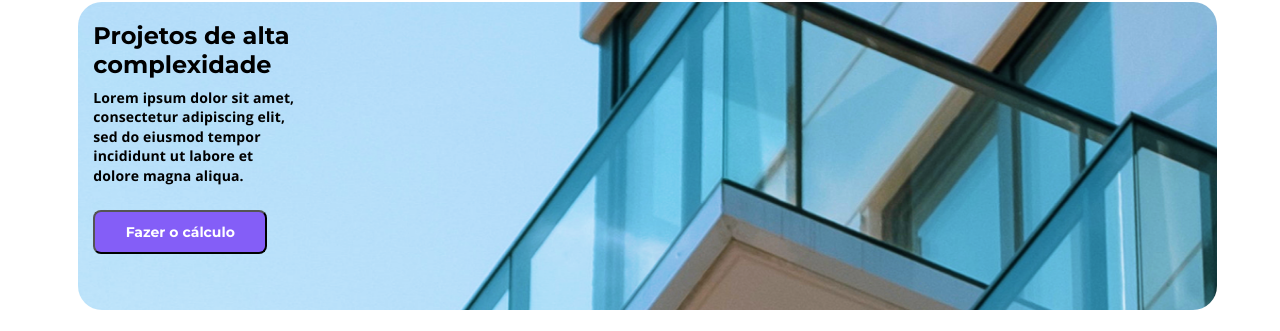
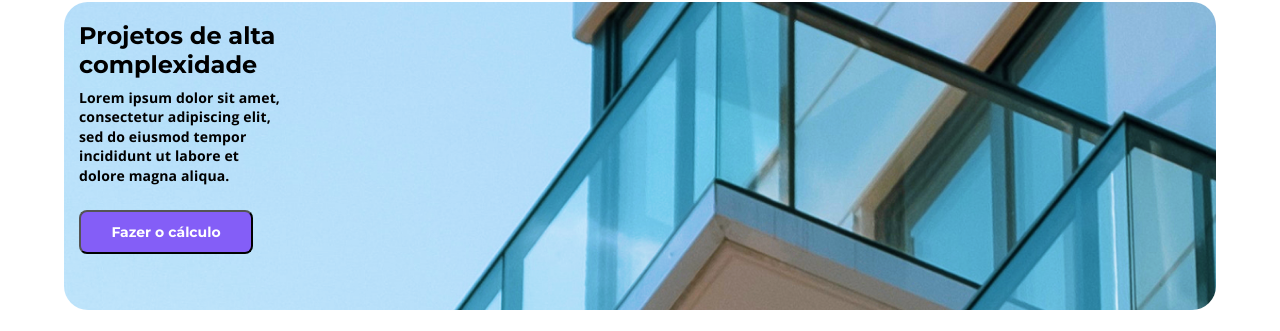
Before and after one commit to Dlima15/DeisgnSystem, a plain HTML site: page home-mobile.html in a window 1280 px wide. Shown: the part 77-408 px from the top of the page. Drawn offline with nearby package versions, Linux system fonts and the light colour scheme.

Commit message:
correction margin - left body

```diff
--- a/css/home-mobile.css
+++ b/css/home-mobile.css
@@ -20,9 +20,6 @@
 
 /* xxxxxxxxxxxxx seção do header xxxxxxxxxxxxxxxx */
 
-.body{
-    margin-left: 15px;
-}
 .header{
     width: 100%;
     height: 64px;
```
